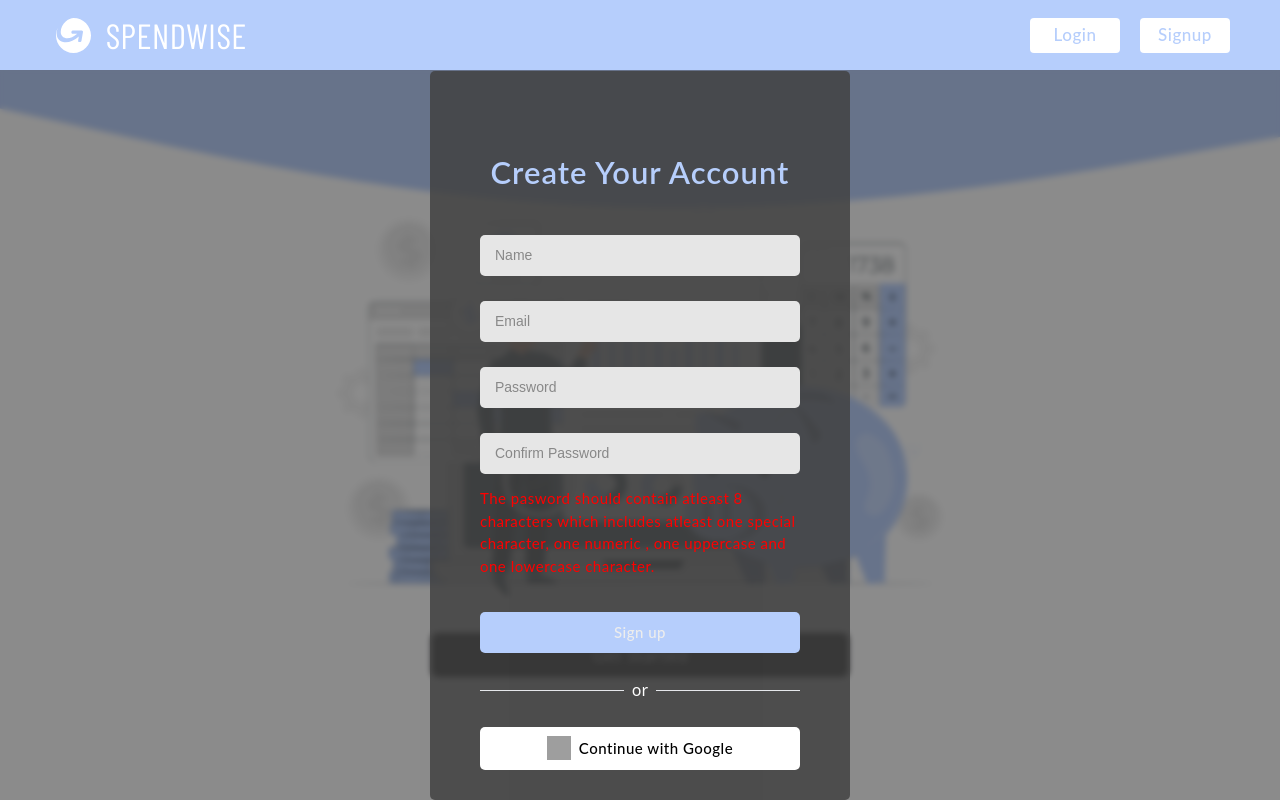
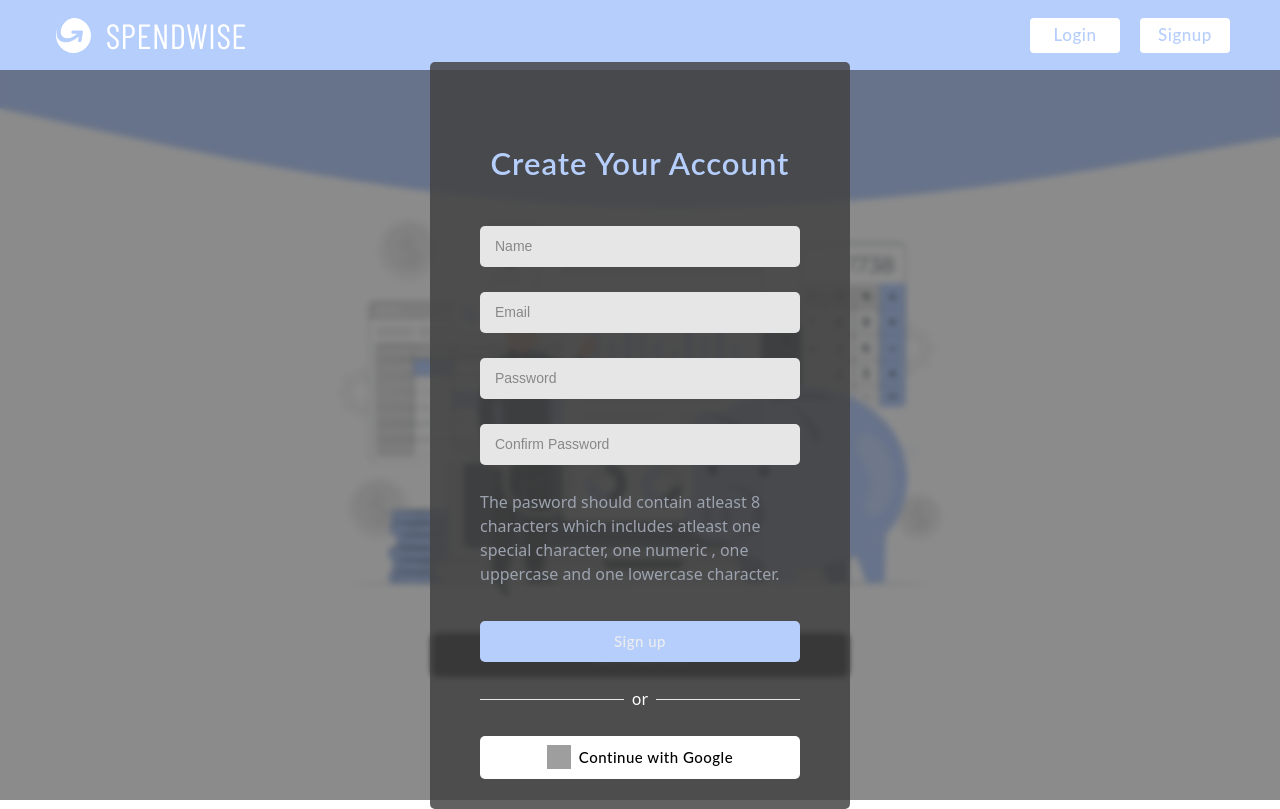
Before and after one commit to ani1609/Spendwise, a React (Create React App) app in the folder client/: page / in a window 1280 px wide. Both pictures are taken after a click on the button "Signup". Built offline with nearby package versions, Linux system fonts and the light colour scheme; no server answers; grey boxes are pictures that could not be loaded; some icons are missing; a web font is replaced by a local one.

Commit message:
Implementing Validation and Error Handling in Signup Form

```diff
--- a/client/src/components/Signup.js
+++ b/client/src/components/Signup.js
@@ -160,11 +160,11 @@ function Signup ({ setShowSignupForm }) {
           onChange={(e) => setSignupData({ ...signupData, confirmPassword: e.target.value })}
           required
         />
-        {passwordUnmatched && <p>Passwords do not match</p>}
-        {userExists && <p>User already exists</p>}
-        {invalidEmailFOrmat && <p>Invalid email format</p>}
-        {invalidName && <p>Invalid name format</p>}
-        <p>The pasword should contain atleast 8 characters which includes atleast one special character, one numeric , one uppercase and one lowercase character.</p>
+        {passwordUnmatched && <p className="error_message">Passwords do not match</p>}
+        {userExists && <p className="error_message">User already exists</p>}
+        {invalidEmailFOrmat && <p className="error_message">Invalid email format</p>}
+        {invalidName && <p className="error_message">Invalid name format</p>}
+        <p className="password_hint text-gray-400">The pasword should contain atleast 8 characters which includes atleast one special character, one numeric , one uppercase and one lowercase character.</p>
         <button type='submit' style={{ marginTop: "10px", width: "100%", cursor: loading ? "not-allowed" : "pointer" }} disabled={loading} className="signupBtn">
           {loading
             ? (
--- a/client/src/styles/Signup.css
+++ b/client/src/styles/Signup.css
@@ -19,7 +19,13 @@
     right: 0;
     padding: 10px;
  }
-
+.password_hint{
+    opacity: 0;
+    animation-name: fadeInSlideIn;
+    animation-duration: 0.5s;
+    animation-fill-mode: forwards;
+    animation-delay: 1200ms;
+}
 
 .signup_form_container h1, .close-icon
 {
@@ -176,7 +182,7 @@
     }
 }
 
-.signup_form_container p
+.error_message
 {
     color: red;
     font-size: 15px;
```
